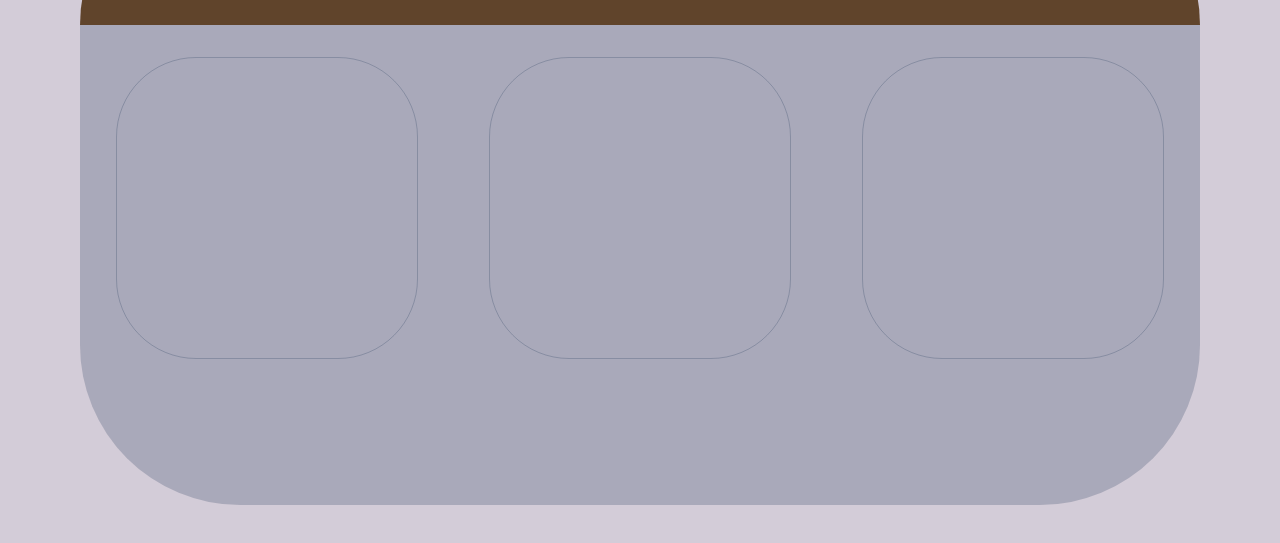
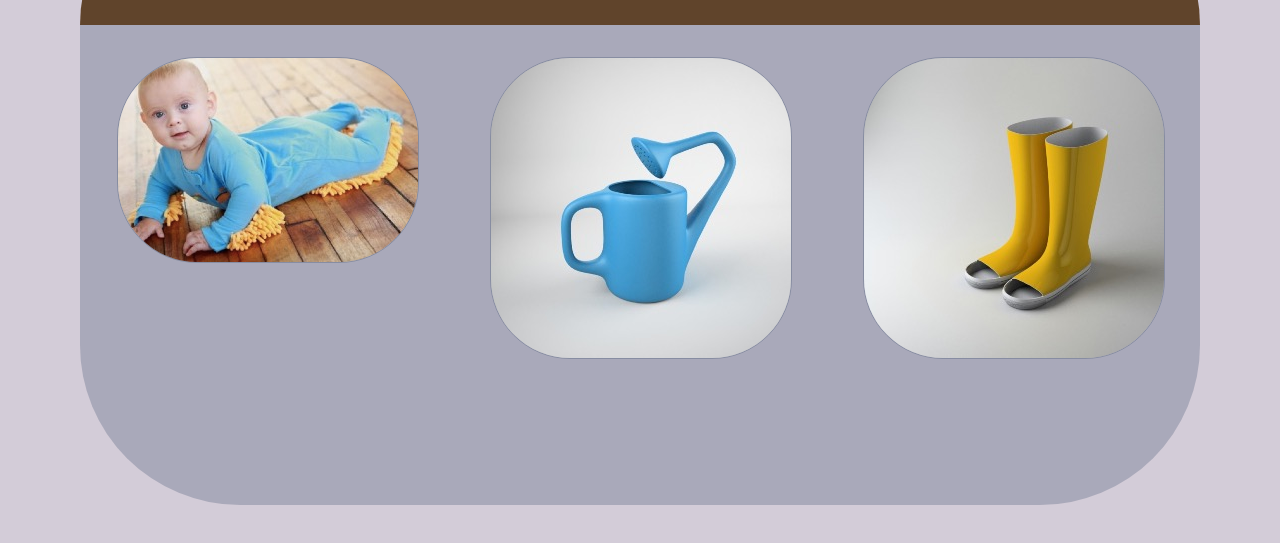
Before and after one commit to thomasphillips3/shufflevote, a plain HTML site: page index.html in a window 1280 px wide. Shown: the part 189-732 px from the top of the page. Drawn offline with nearby package versions, Linux system fonts and the light colour scheme.

Commit message:
Random images load into position when page loads

```diff
--- a/css/master.css
+++ b/css/master.css
@@ -46,5 +46,9 @@ header {
   max-height: 100%;
   border-radius: 5em;
   border: .1em solid rgba(4, 32, 66, .2);
+}
+
+.pic:hover {
+  background-color: rgba(4, 32, 66, .2);
   /*box-shadow: 0px 0px 10em 40px #DBA632;*/
 }
--- a/index.html
+++ b/index.html
@@ -5,24 +5,24 @@
     <title>Shuffle Vote</title>
     <link rel="stylesheet" href="css/master.css" >
     <link href='https://fonts.googleapis.com/css?family=Poiret+One' rel='stylesheet' type='text/css'>
-    <script type="text/javascript" src="js/shufflevote.js"></script>
   </head>
   <body>
     <header>
       <h1 id="pageHeading">Click on Your Favorite</h1>
     </header>
+
     <div id="mainSection">
       <div class="container">
-        <div class="pic" id="pic1">
-          <img src="" alt="" />
+        <div class="pic">
+          <img src="" id="pic1" alt="" />
 
         </div>
-        <div class="pic" id="pic2">
-          <img src="" alt="" />
+        <div class="pic">
+          <img src="" id="pic2" alt="" />
 
         </div>
-        <div class="pic" id="pic3">
-          <img src="" alt="" />
+        <div class="pic">
+          <img src="" id="pic3" alt="" />
 
         </div>
 
@@ -31,4 +31,5 @@
 
     </div>
   </body>
+  <script type="text/javascript" src="js/shufflevote.js"></script>
 </html>
--- a/js/shufflevote.js
+++ b/js/shufflevote.js
@@ -0,0 +1,46 @@
+(function () {
+  console.log("hey");
+  loadImages();
+}());
+
+var picShuffler = {
+  pics: [
+    document.getElementById('pic1'),
+    document.getElementById('pic2'),
+    document.getElementById('pic3'),
+    ],
+  }
+
+function loadImages(){
+  // Load images into an array
+  // Pick 3 random numbers between 0 and images.length
+  // Place those 3 indexes into the DOM
+  var images=[
+    "res/images/bag.jpg",
+    "res/images/banana.jpg",
+    "res/images/boots.jpg",
+    "res/images/chair.jpg",
+    "res/images/cthulhu.jpg",
+    "res/images/dragon.jpg",
+    "res/images/pen.jpg",
+    "res/images/scissors.jpg",
+    "res/images/shark.jpg",
+    "res/images/sweep.jpg",
+    "res/images/unicorn.jpg",
+    "res/images/usb.jpg",
+    "res/images/water_can.jpg",
+    "res/images/wine_glass.jpg"  ];
+
+  var elPics= [
+    document.getElementById("pic1"),
+    document.getElementById("pic2"),
+    document.getElementById("pic3") ];
+
+  for (var i=0; i<3; i++) {
+    elPics[i].setAttribute("src", images[random(0,images.length)]);
+  }
+}
+
+function random(min, max) {
+  return Math.floor(Math.random()*(max-min)+min);
+}
```
